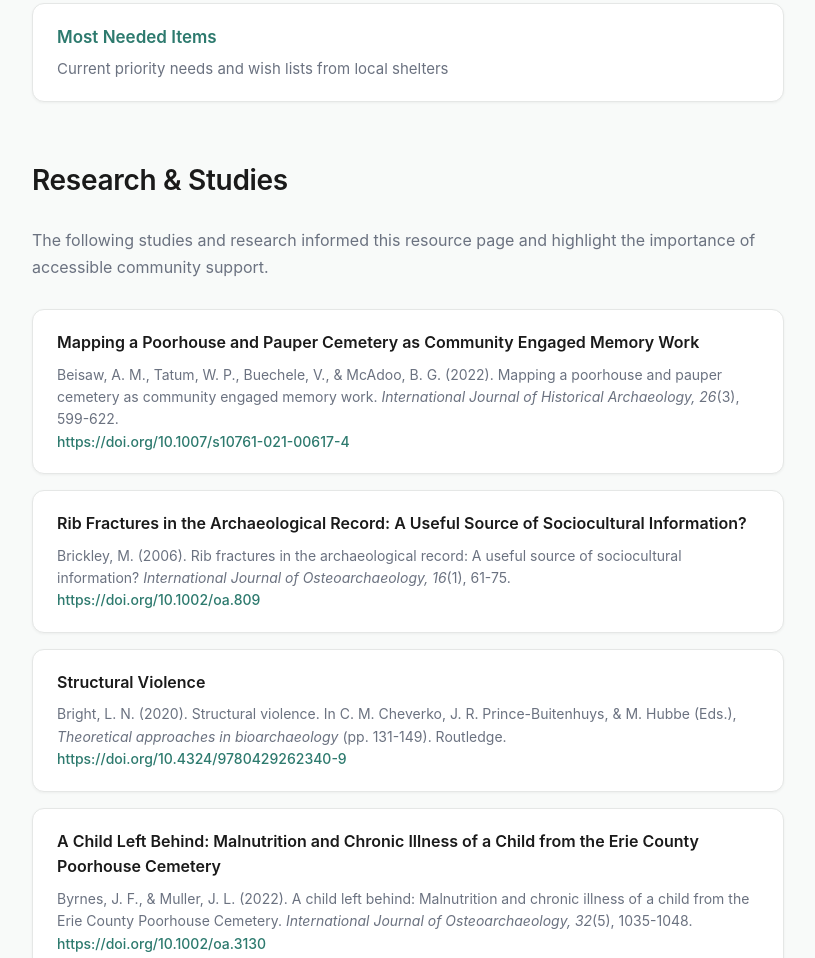
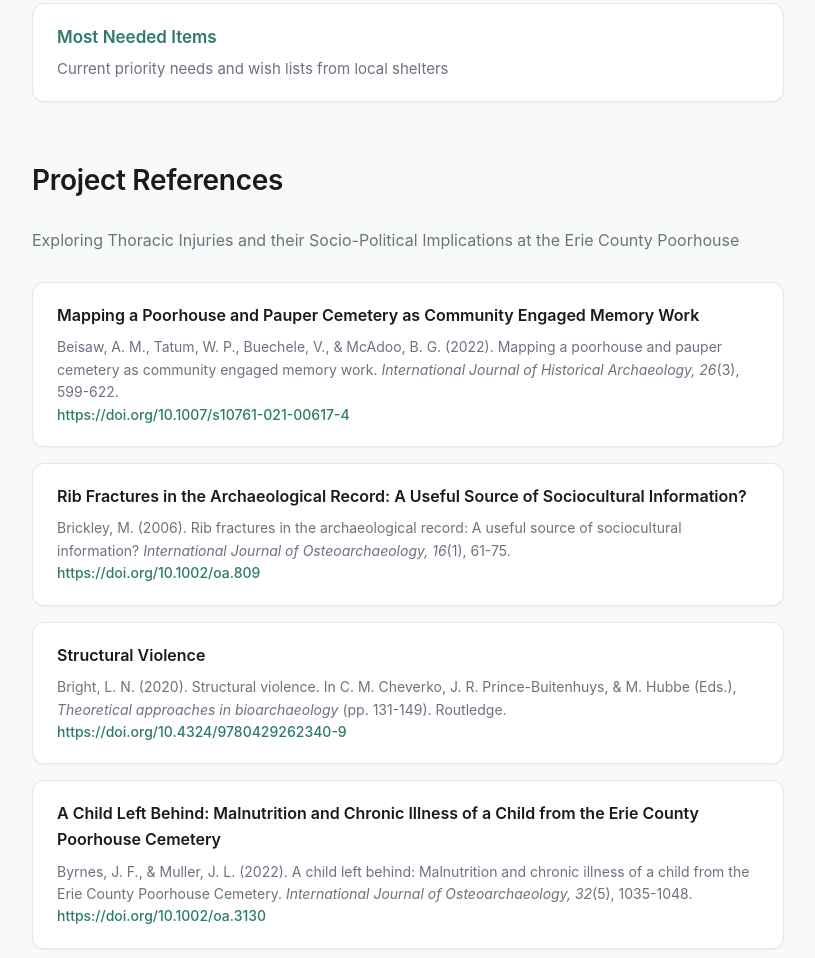
Before and after one commit to Serboop/Community-Resources-Project-References, a plain HTML site: page index.html in a window 1280 px wide. Shown: the part 2942-3900 px from the top of the page, without its empty margins (232-1047 px from the left). Drawn offline with Linux system fonts and the light colour scheme.

Commit message:
changed title of refences index.html

```diff
--- a/index.html
+++ b/index.html
@@ -355,10 +355,11 @@
             </a>
         </div>
 
-        <div class="section" id="research">
-            <h2>Research & Studies</h2>
+        <div class="section" id="References">
+            <h2>Project References</h2>
             <p class="intro-text">
-                The following studies and research informed this resource page and highlight the importance of accessible community support.
+                Exploring Thoracic Injuries and their Socio-Political Implications at the Erie County Poorhouse
+
             </p>
 
             <div class="citation">
```
